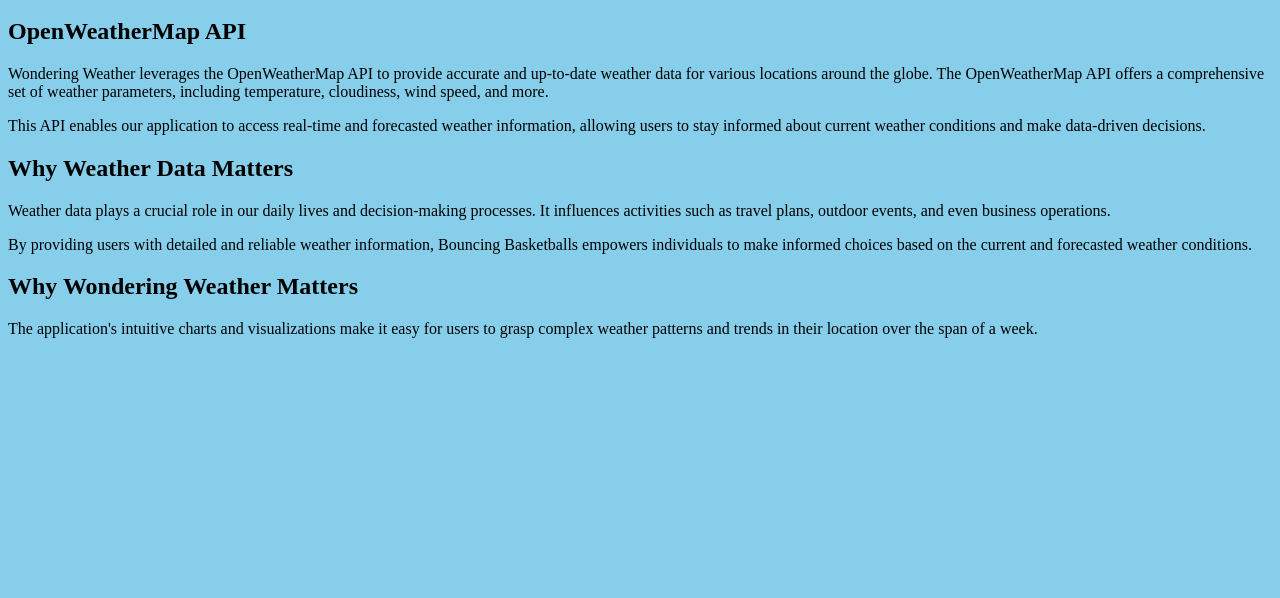
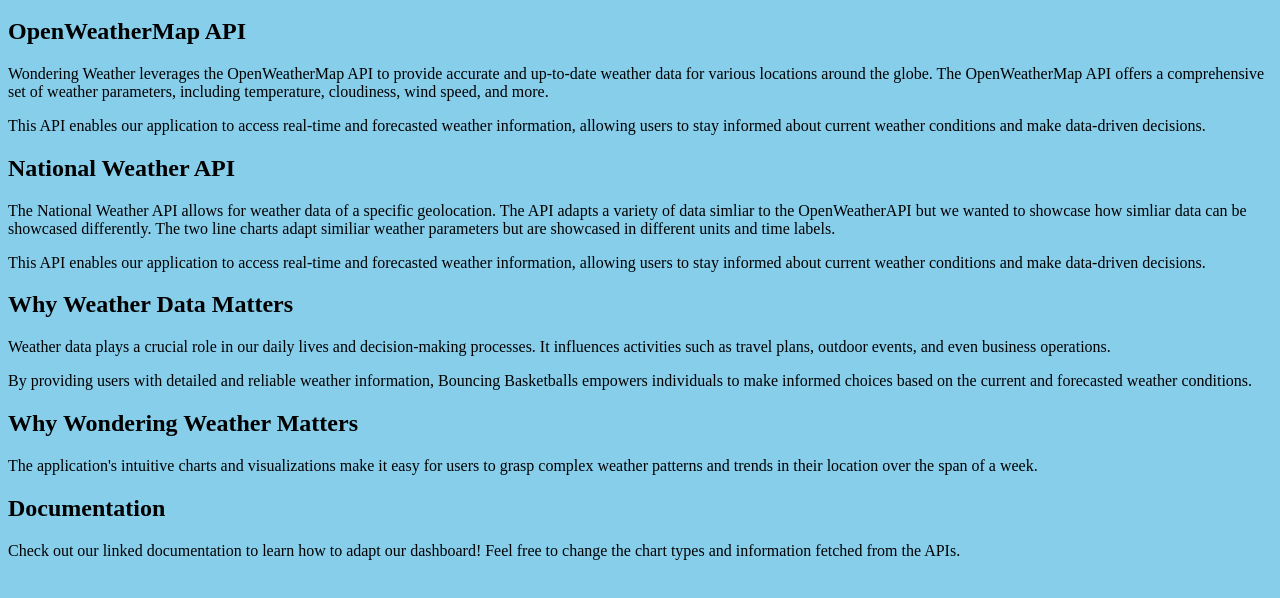
Before and after one commit to yandriantsoa/Group-Project_testing, a website: page public/documentation.html in a window 1280 px wide. Shown: the part 102-700 px from the top of the page. Drawn offline with Linux system fonts and the light colour scheme.

Commit message:
updatinggggg

```diff
--- a/public/documentation.html
+++ b/public/documentation.html
@@ -40,6 +40,18 @@
         </p>
     </section>
 
+    <section id="nationalWeatherSection">
+        <h2>National Weather API</h2>
+        <p>
+           The National Weather API allows for weather data of a specific geolocation. The API adapts a variety of data simliar to the OpenWeatherAPI but
+           we wanted to showcase how simliar data can be showcased differently. The two line charts adapt similiar weather parameters but are showcased in different units
+           and time labels.
+        </p>
+        <p>
+            This API enables our application to access real-time and forecasted weather information, allowing users to stay informed about current weather conditions and make data-driven decisions.
+        </p>
+    </section>
+
     <section id="whyDataMatters">
         <h2>Why Weather Data Matters</h2>
         <p>
@@ -57,6 +69,13 @@
         </p>
     </section>
 
+    <section id="whyAppMatters">
+        <h2>Documentation</h2>
+        <p>
+            Check out our linked documentation to learn how to adapt our dashboard! Feel free to change the chart types and information fetched from the APIs.
+        </p>
+    </section>
+
 </body>
 
 </html>
```
Also changed, not shown: README.md.
